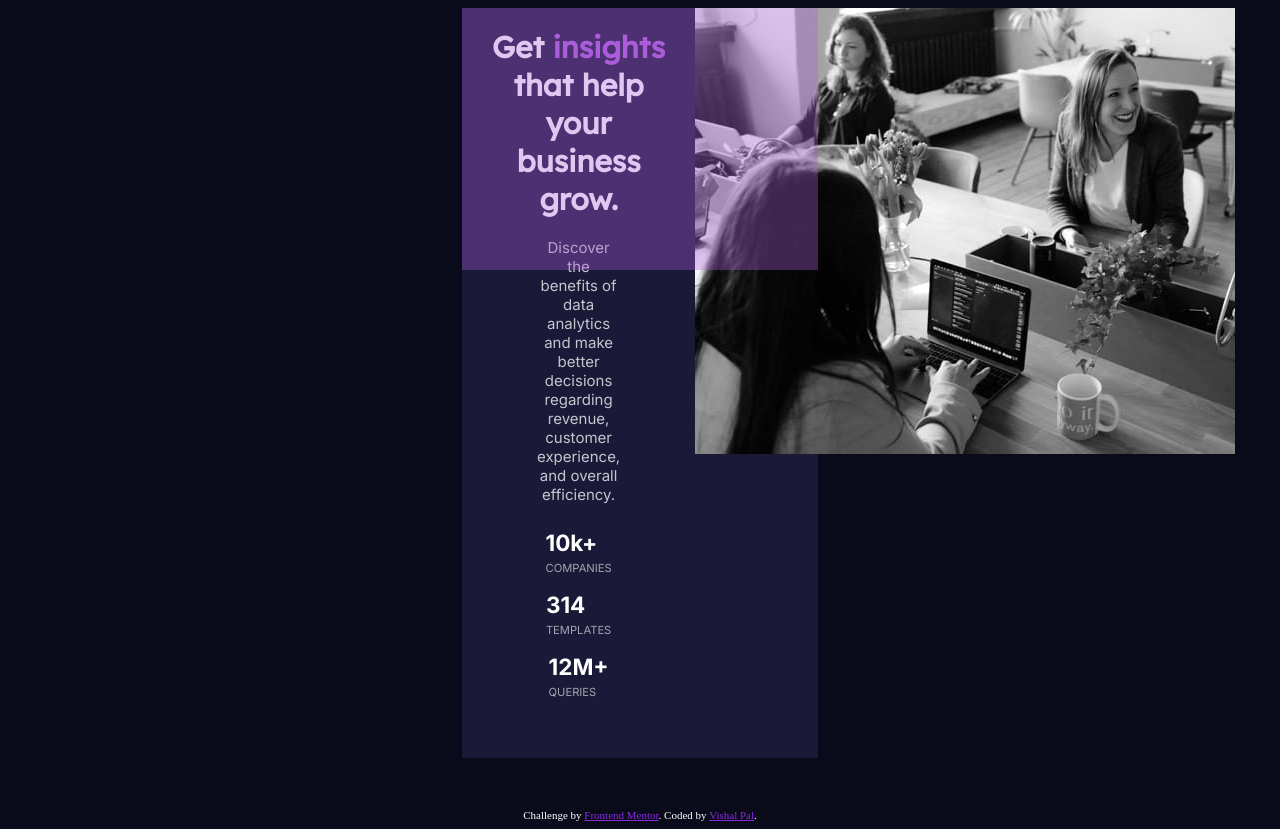
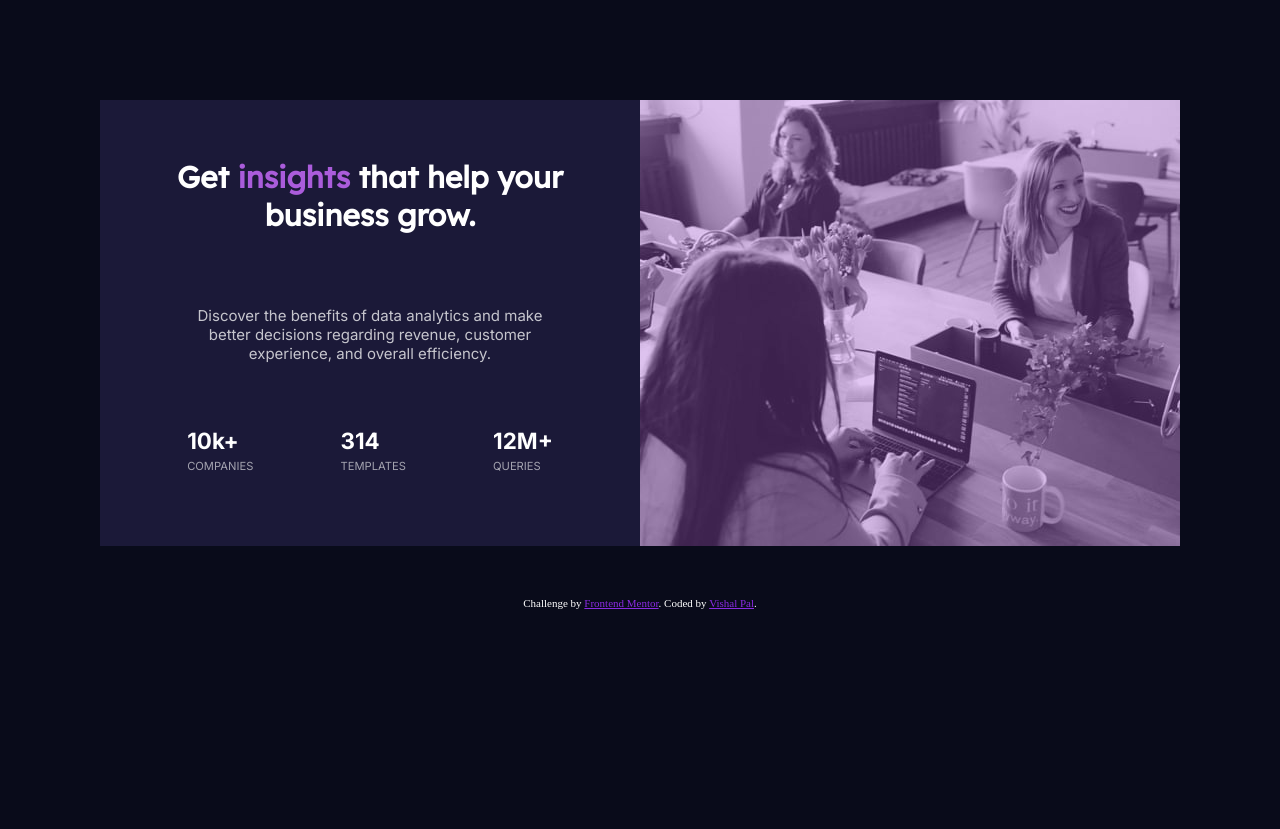
Before and after one commit to vishy312/stats-preview, a plain HTML site: page docs/index.html in a window 1280 px wide. After the commit the page ends 800 px from the top, so only its background shows below. Drawn offline with Linux system fonts and the light colour scheme.

Commit message:
challenge done

```diff
--- a/docs/style.css
+++ b/docs/style.css
@@ -60,6 +60,7 @@ h2 {
   color: hsl(0, 0%, 100%);
   font-family: "Inter", sans-serif;
   font-weight: 700;
+  font-size: 1.4rem;
 }
 
 .category {
@@ -81,6 +82,9 @@ h2 {
 
 @media (min-width: 768px) {
   .container {
+    width: 1080px;
+    height: 446px;
+    margin-top: 100px;
     display: flex;
   }
 
@@ -91,4 +95,20 @@ h2 {
   .main-img {
     display: none;
   }
+
+  .purple-overlay {
+    height: 446px;
+    width: 540px;
+    left: 540px;
+  }
+
+  .data-main {
+    flex-direction: row;
+    margin-top: 55px;
+    justify-content: space-evenly;
+  }
+
+  .header {
+    padding: 2.5em;
+  }
 }
```
Also changed, not shown: docs/index.html (+12 -3 lines).
